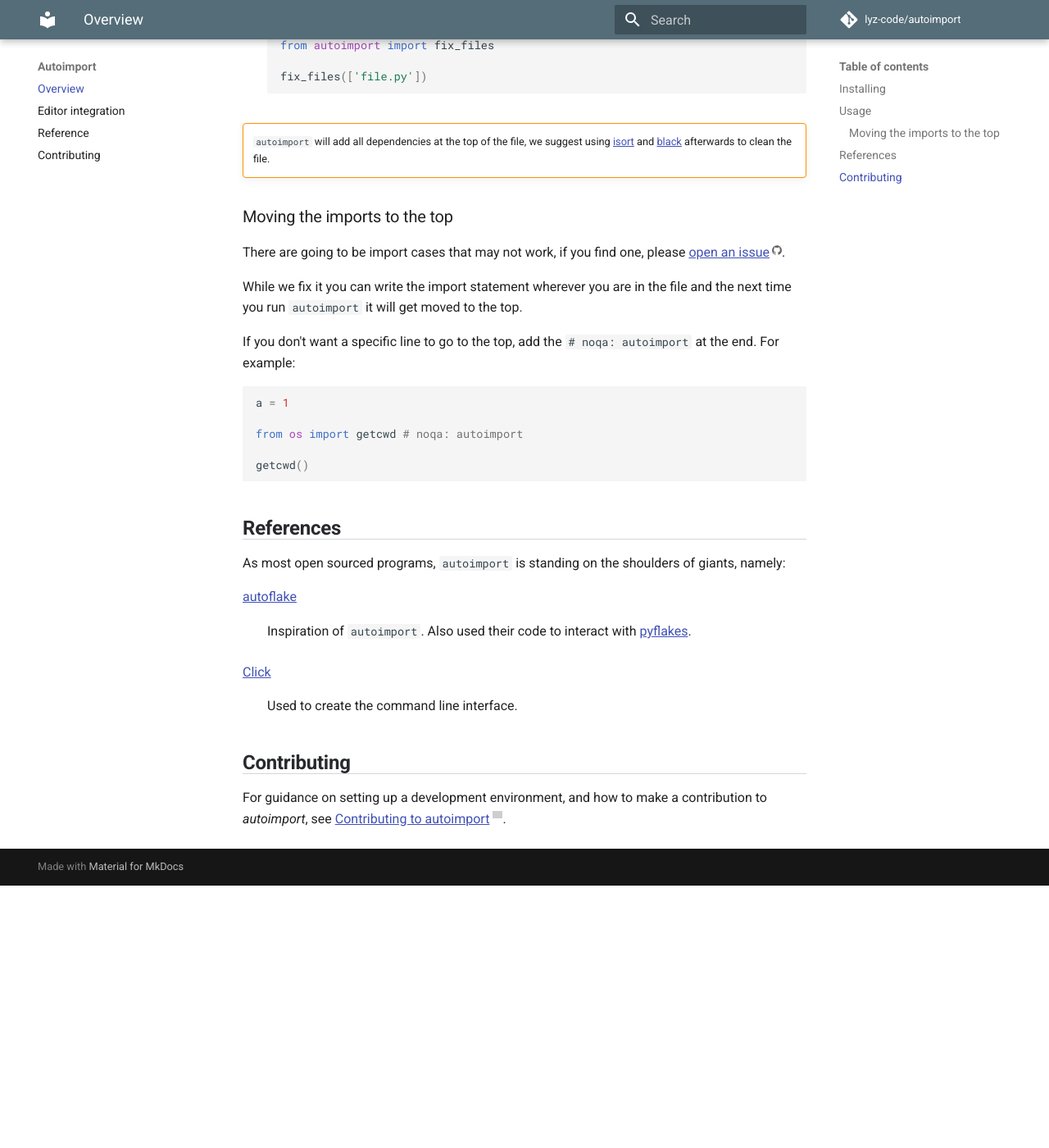
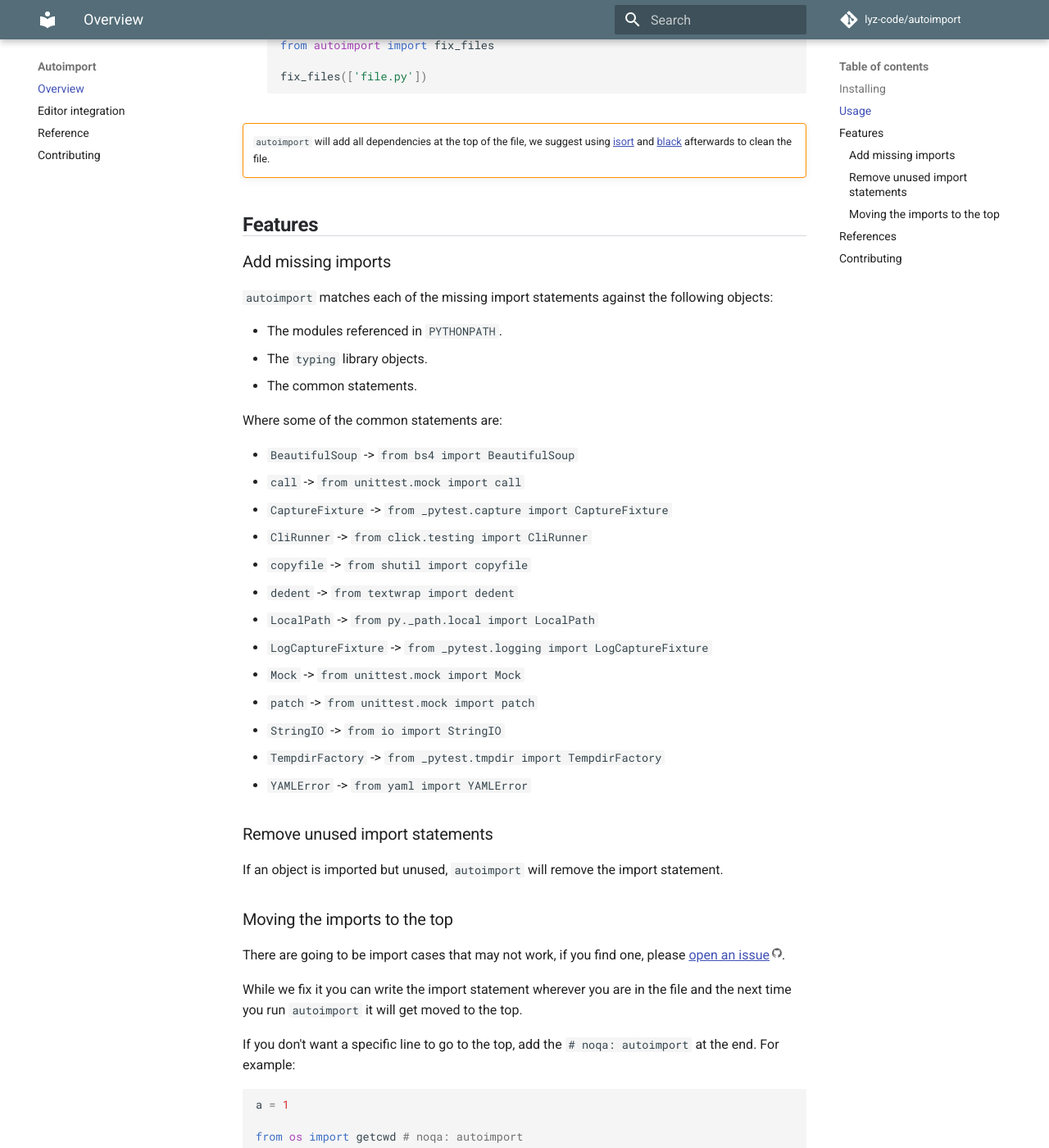
Before and after one commit to lyz-code/autoimport, an MkDocs documentation site: the page built from docs/index.md, in a window 1280 px wide and 1400 px high, scrolled down 1433 px. Shown: the whole window at 82% size. Built offline with MkDocs 1.6.1 and Material for MkDocs 9.7.7, drawn with Linux system fonts in a browser that asks for light colours; comment, search, counter and statistics services are not loaded; before the commit the page ends 2513 px from its top, so only the background shows below that; grey boxes are pictures that could not be loaded.

Commit message:
docs: document the features of autoimport

```diff
--- a/docs/index.md
+++ b/docs/index.md
@@ -76,6 +76,38 @@ os.getcwd()
     [black](https://black.readthedocs.io/en/stable/) afterwards to clean the
     file.
 
+# Features
+
+## Add missing imports
+
+`autoimport` matches each of the missing import statements against the following
+objects:
+
+* The modules referenced in `PYTHONPATH`.
+* The `typing` library objects.
+* The common statements.
+
+Where some of the common statements are:
+
+* `BeautifulSoup` -> `from bs4 import BeautifulSoup`
+* `call` -> `from unittest.mock import call`
+* `CaptureFixture` -> `from _pytest.capture import CaptureFixture`
+* `CliRunner` -> `from click.testing import CliRunner`
+* `copyfile` -> `from shutil import copyfile`
+* `dedent` -> `from textwrap import dedent`
+* `LocalPath` -> `from py._path.local import LocalPath`
+* `LogCaptureFixture` -> `from _pytest.logging import LogCaptureFixture`
+* `Mock` -> `from unittest.mock import Mock`
+* `patch` -> `from unittest.mock import patch`
+* `StringIO` -> `from io import StringIO`
+* `TempdirFactory` -> `from _pytest.tmpdir import TempdirFactory`
+* `YAMLError` -> `from yaml import YAMLError`
+
+## Remove unused import statements
+
+If an object is imported but unused, `autoimport` will remove the import
+statement.
+
 ## Moving the imports to the top
 
 There are going to be import cases that may not work, if you find one, please
```
Also changed, not shown: 1 other file.
